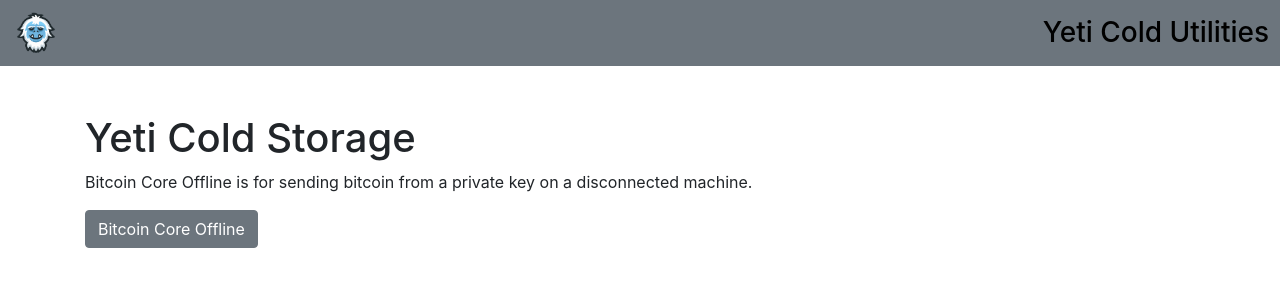
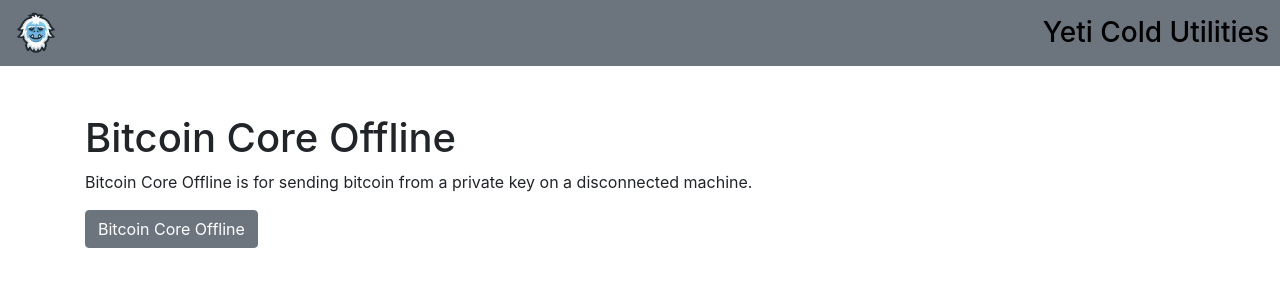
Before and after one commit to JWWeatherman/yetihosted, a Vue app: page /Utils in a window 1280 px wide. Shown: the top 300 px of the page. Built offline with nearby package versions, Linux system fonts and the light colour scheme; what vue-default-value would draw is missing.

Commit message:
routing fix

```diff
--- a/src/components/UtilsOverview.vue
+++ b/src/components/UtilsOverview.vue
@@ -4,7 +4,7 @@
     <div class="container" style="margin-top: 3rem;">
       <h2></h2>
       <div class="hero-unit">
-          <h1>Yeti Cold Storage</h1>
+          <h1>Bitcoin Core Offline</h1>
           <p>Bitcoin Core Offline is for sending bitcoin from a private key on a disconnected machine.</p>
           <p>
             <input v-on:click="Cold" style="margin-bottom:50px;" class="btn btn-secondary btn-large" type="submit" id="next" value="Bitcoin Core Offline">
```
